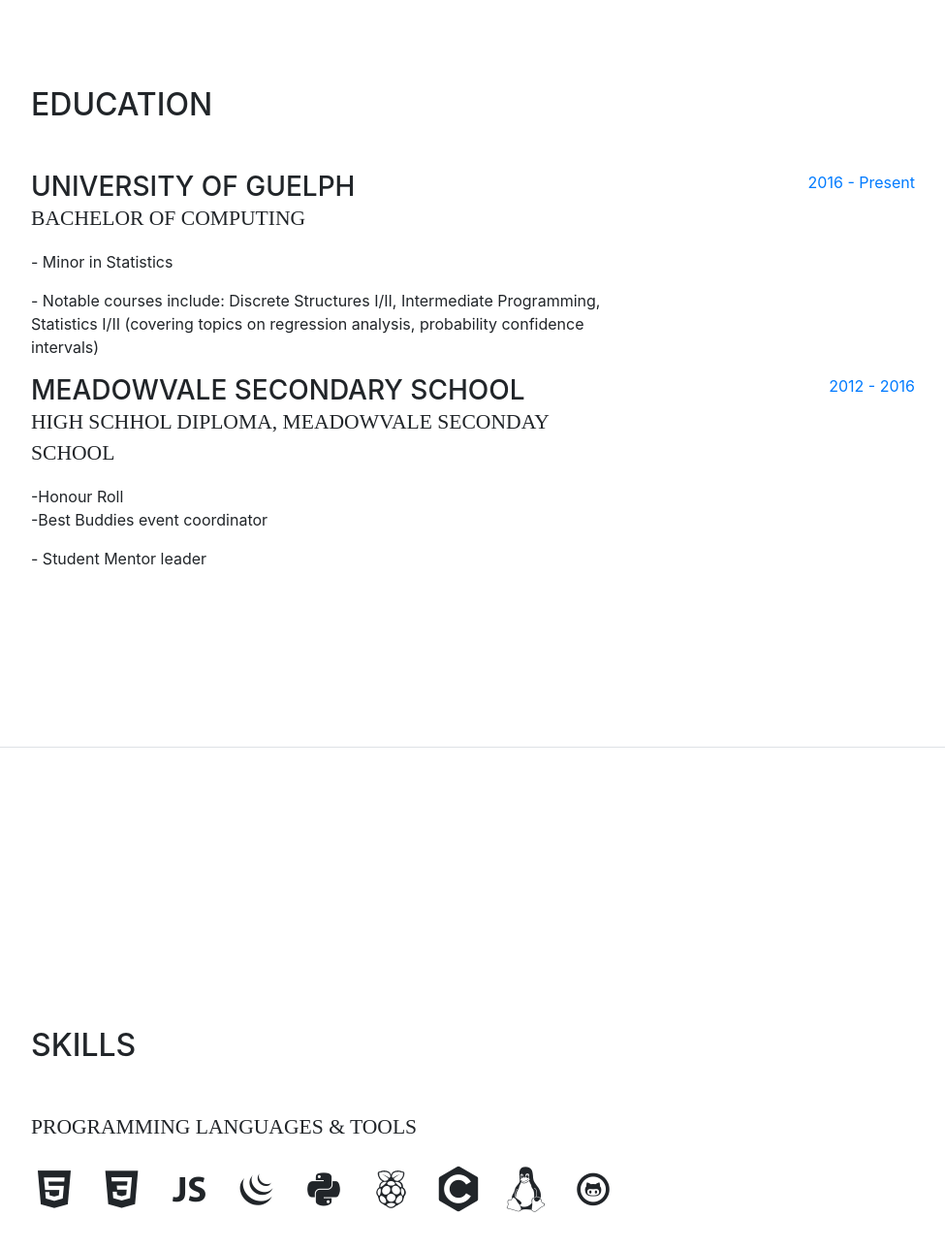
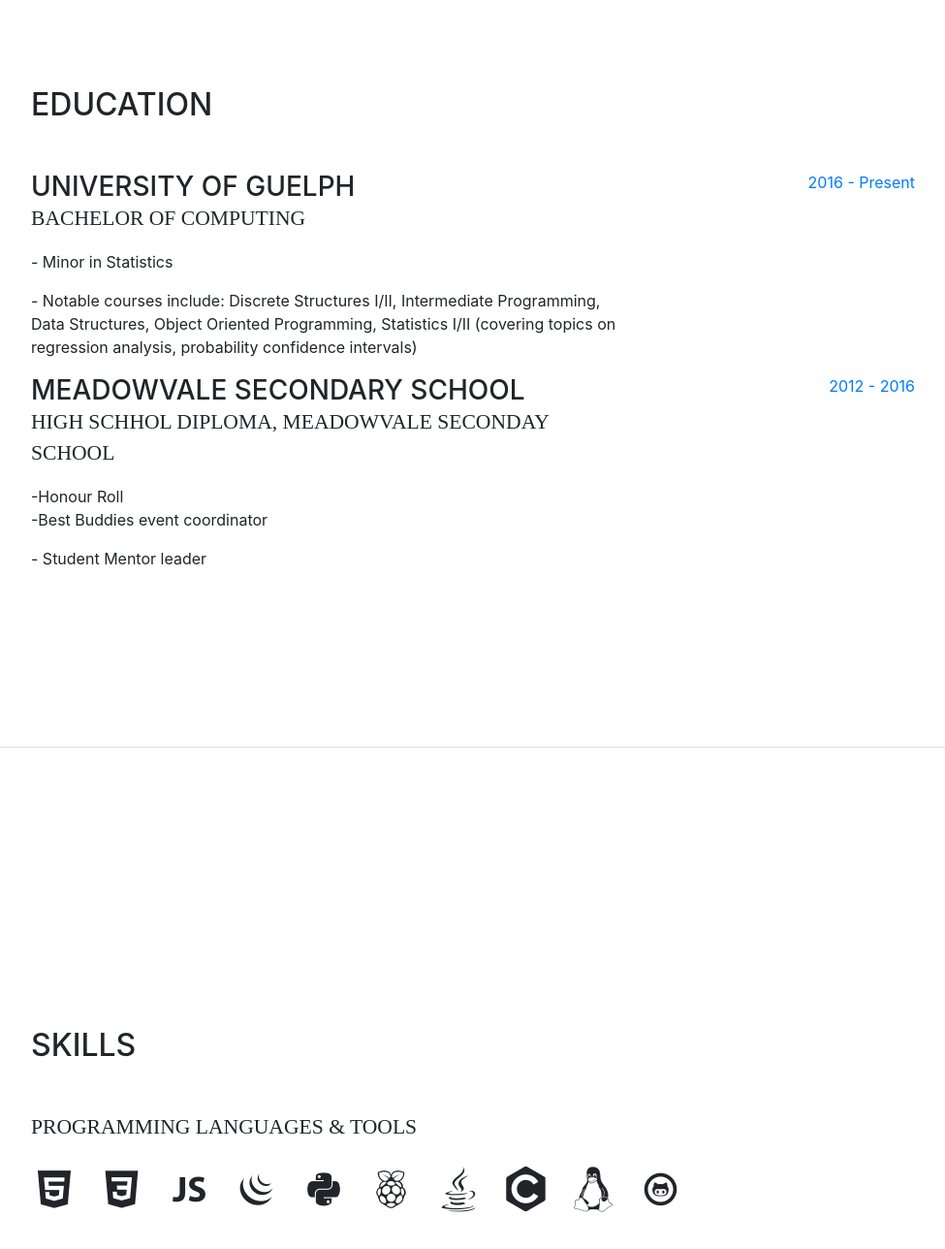
Before and after one commit to Melissa-Kennedy/melissa-kennedy.github.io, a website with bundled scripts: page index.html in a window 1280 px wide. Shown: the part 1629-2917 px from the top of the page at 97% size, without its empty margins (288-1263 px from the left). Built offline with nearby package versions, Linux system fonts and the light colour scheme; a web font is replaced by a local one.

Commit message:
update for jan 2019

```diff
--- a/index.html
+++ b/index.html
@@ -128,7 +128,7 @@
               <h3 class="mb-0">University of Guelph</h3>
               <div class="subheading mb-3">Bachelor of Computing</div>
               <p> - Minor in Statistics </p>
-            <p>  - Notable courses include: Discrete Structures I/II, Intermediate Programming, Statistics I/II (covering topics on regression analysis, probability confidence intervals) </p>
+            <p>  - Notable courses include: Discrete Structures I/II, Intermediate Programming, Data Structures, Object Oriented Programming, Statistics I/II (covering topics on regression analysis, probability confidence intervals) </p>
             </div>
             <div class="resume-date text-md-right">
               <span class="text-primary">2016 - Present</span>
@@ -176,6 +176,9 @@
               <i class=" devicons devicons-raspberry_pi"></i>
             </li>
             <li class="list-inline-item">
+              <i class="devicons devicon-java-plain"></i>
+            </li>
+            <li class="list-inline-item">
               <i class="devicons devicon-c-plain"></i>
             </li>
             <li class="list-inline-item">
```
